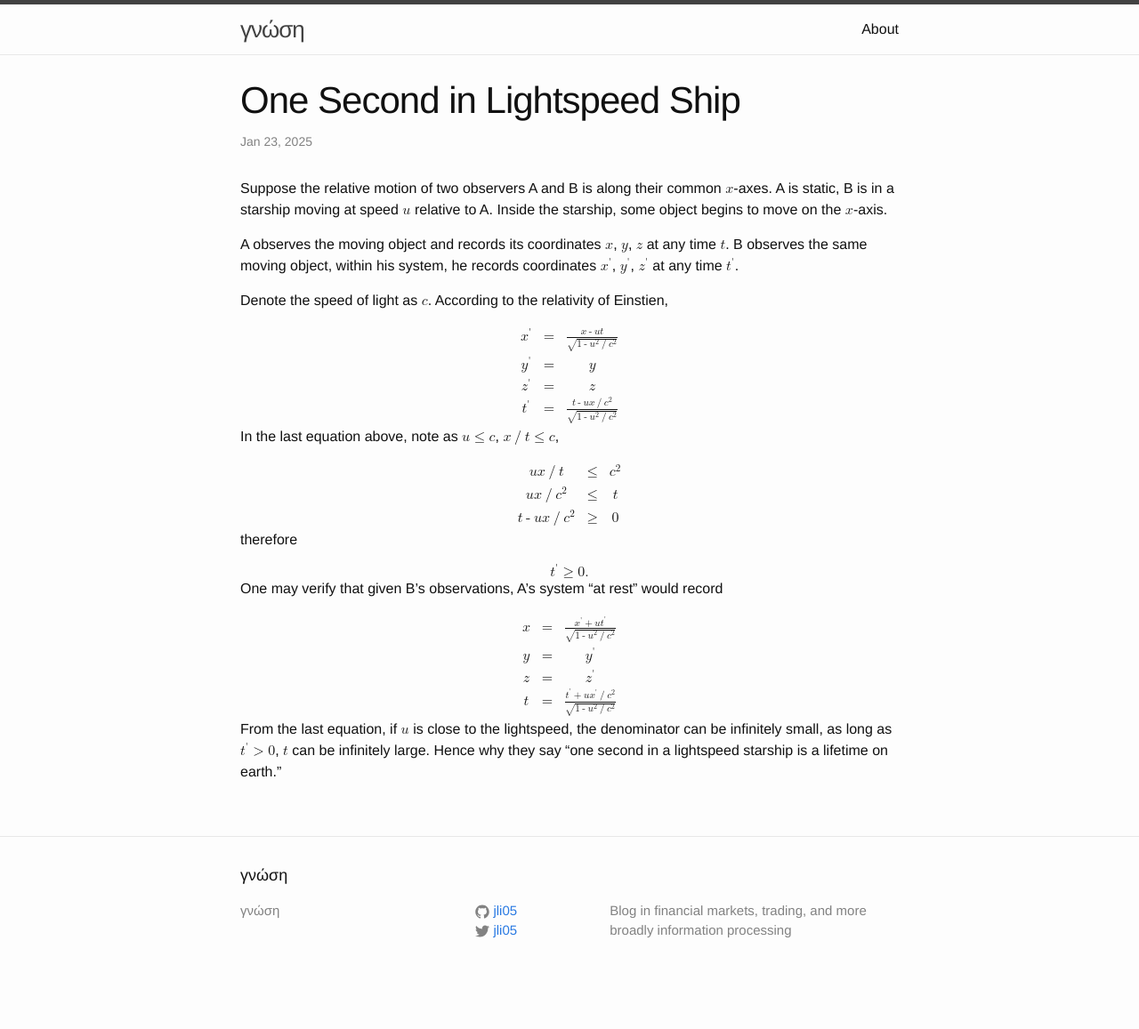
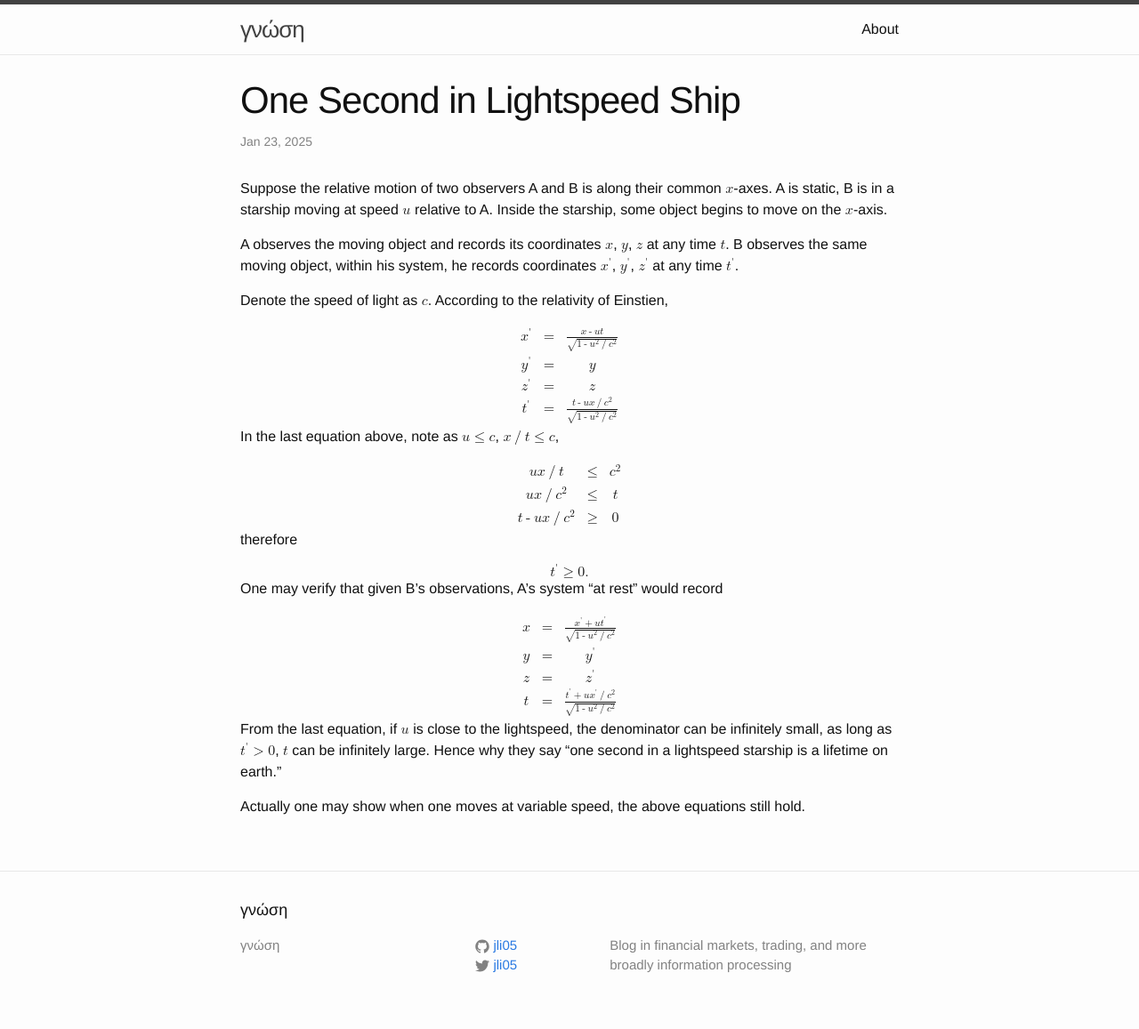
Before and after one commit to jli05/jli05.github.io, a Jekyll site: the page built from _posts/2025-01-23-One-Second-in-Lightspeed-Ship.md, in a window 1280 px wide. Shown: the whole page at 89% size. Built offline with Jekyll 4.4.1, drawn with Linux system fonts in a browser that asks for light colours; before the commit the page ends 1118 px from its top, so only the background shows below that.

Commit message:
add comment about variable speed

```diff
--- a/_posts/2025-01-23-One-Second-in-Lightspeed-Ship.md
+++ b/_posts/2025-01-23-One-Second-in-Lightspeed-Ship.md
@@ -181,3 +181,5 @@ One may verify that given B's observations, A's system "at rest" would record
 </math>
 
 From the last equation, if <math><mi>u</mi></math> is close to the lightspeed, the denominator can be infinitely small, as long as <math><msup><mi>t</mi><mo>&apos;</mo></msup><mo>&gt;</mo><mn>0</mn></math>, <math><mi>t</mi></math> can be infinitely large. Hence why they say "one second in a lightspeed starship is a lifetime on earth."
+
+Actually one may show when one moves at variable speed, the above equations still hold.
```
